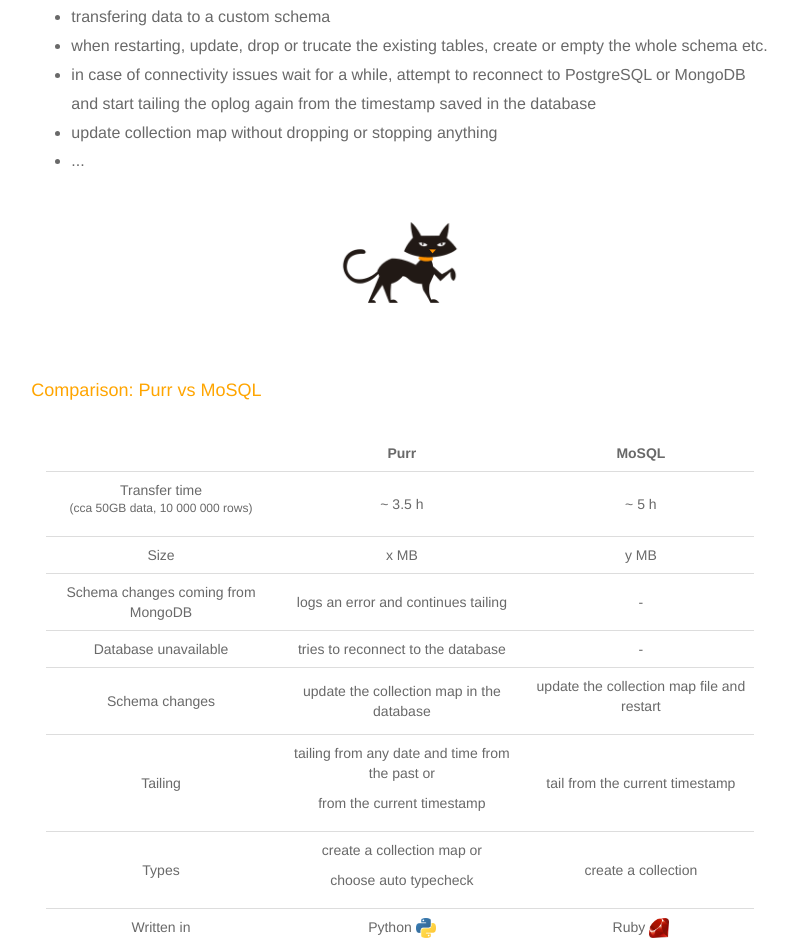
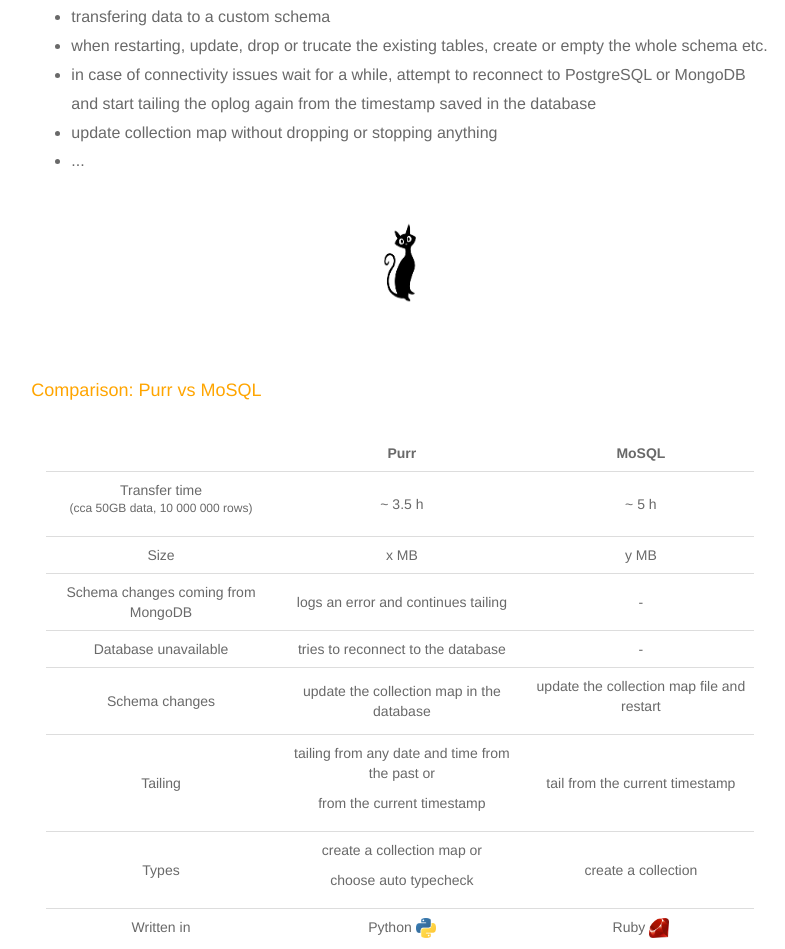
Before and after one commit to boosterfuels/purr, a plain HTML site: page index.html in a window 1280 px wide. Shown: the part 3568-4517 px from the top of the page, without its empty margins (240-1025 px from the left). Drawn offline with nearby package versions, Linux system fonts and the light colour scheme; files that its build step writes are made by us from their sources.

Commit message:
Update 2019-03-28T12:08:33.438Z

```diff
--- a/index.html
+++ b/index.html
@@ -275,7 +275,7 @@
 
                 <div class="col-3 align-self-center align-items-center ">
                   <div class="image-center">
-                    <img src="images/cat_lifted_paw.png" alt="" />
+                    <img src="images/cat_cute_sitting.png" alt="" />
                   </div>
                 </div>
 
```
